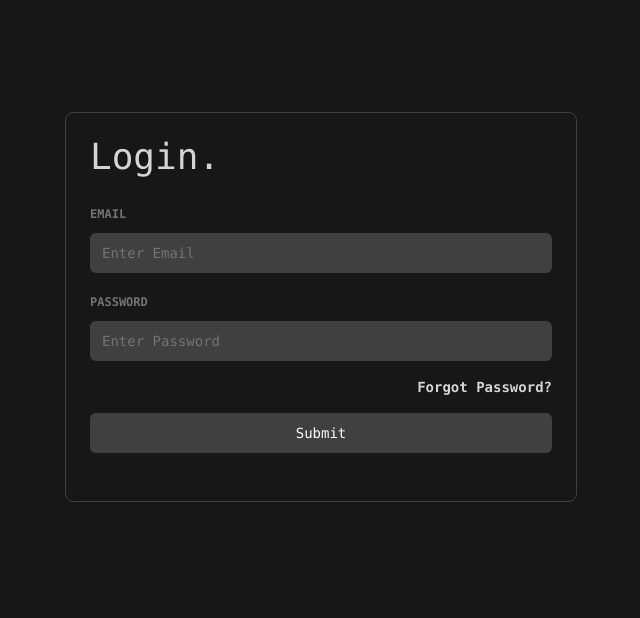
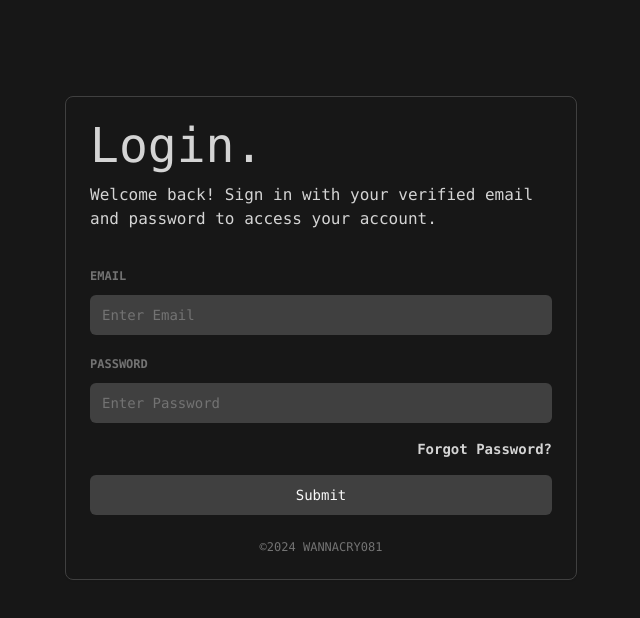
Before and after one commit to WannaCry081/AuthenticationSystem-Next, a Next.js app: page /login in a window 1280 px wide. Shown: the top 618 px of the page, without its empty margins (319-959 px from the left). Built offline with nearby package versions, Linux system fonts and the light colour scheme.

Commit message:
Update description in login page

```diff
--- a/src/app/(auth)/login/page.tsx
+++ b/src/app/(auth)/login/page.tsx
@@ -48,10 +48,11 @@ export default function LoginPage() {
   };
 
   return (
-    <section className="p-4 sm:p-6 md:p-8 relative top-32 sm:top-20">
+    <section className="p-4 sm:p-6 md:p-8 relative top-32 sm:top-16">
       <Card className="mx-auto max-w-lg bg-neutral-900 border border-neutral-700 text-neutral-300 font-mono">
         <CardHeader>
-          <h1 className="text-2xl sm:text-4xl">Login.</h1>
+          <h1 className="text-2xl sm:text-5xl">Login.</h1>
+          <p className="py-2">Welcome back! Sign in with your verified email and password to access your account.</p>
         </CardHeader>
         <CardContent>
           <Form {...form}>
@@ -112,7 +113,9 @@ export default function LoginPage() {
           </Form>
         </CardContent>
         <CardFooter>
-
+          <p className="uppercase text-xs text-neutral-500 text-center w-full">
+            ©2024 WannaCry081
+          </p>
         </CardFooter>
       </Card>
     </section>
```
